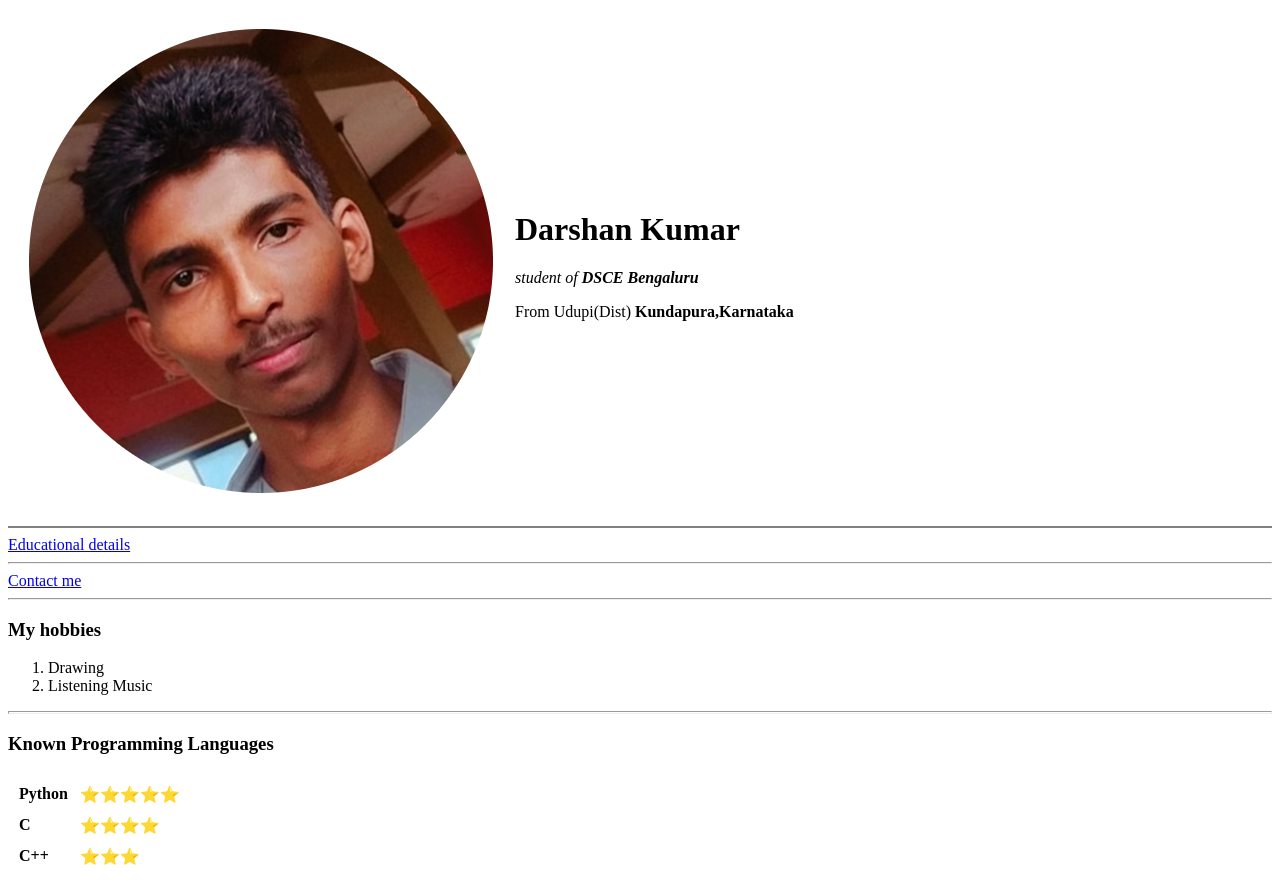
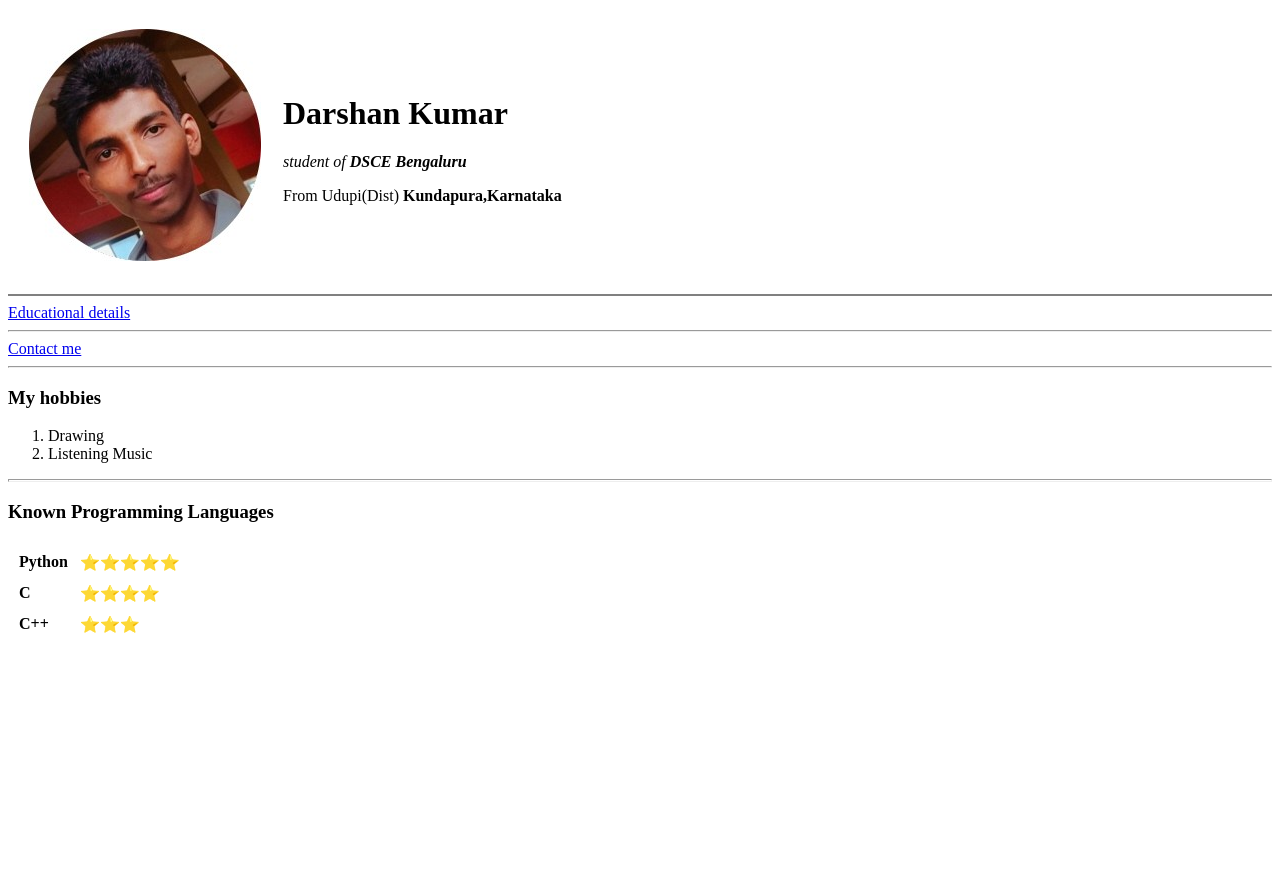
Before and after one commit to DarshanKumar2001/My-personal-Website, a plain HTML site: page index.html in a window 1280 px wide. After the commit the page ends 800 px from the top, so only its background shows below. Drawn offline with Linux system fonts and the light colour scheme.

Commit message:
Update index.html

```diff
--- a/index.html
+++ b/index.html
@@ -7,7 +7,7 @@
   <body>
     <table cellspacing="20">
       <tr>
-        <td><img src="Darshan.png" alt="Darshan Kumar Profile"></td>
+        <td><img src="Darshan k.jpg" alt="Darshan Kumar Profile"></td>
         <td><h1>Darshan Kumar</h1>
         <p><em>student of <strong>DSCE Bengaluru</strong></em></p>
         <p>From Udupi(Dist) <strong>Kundapura,Karnataka</strong></p></td>
```
